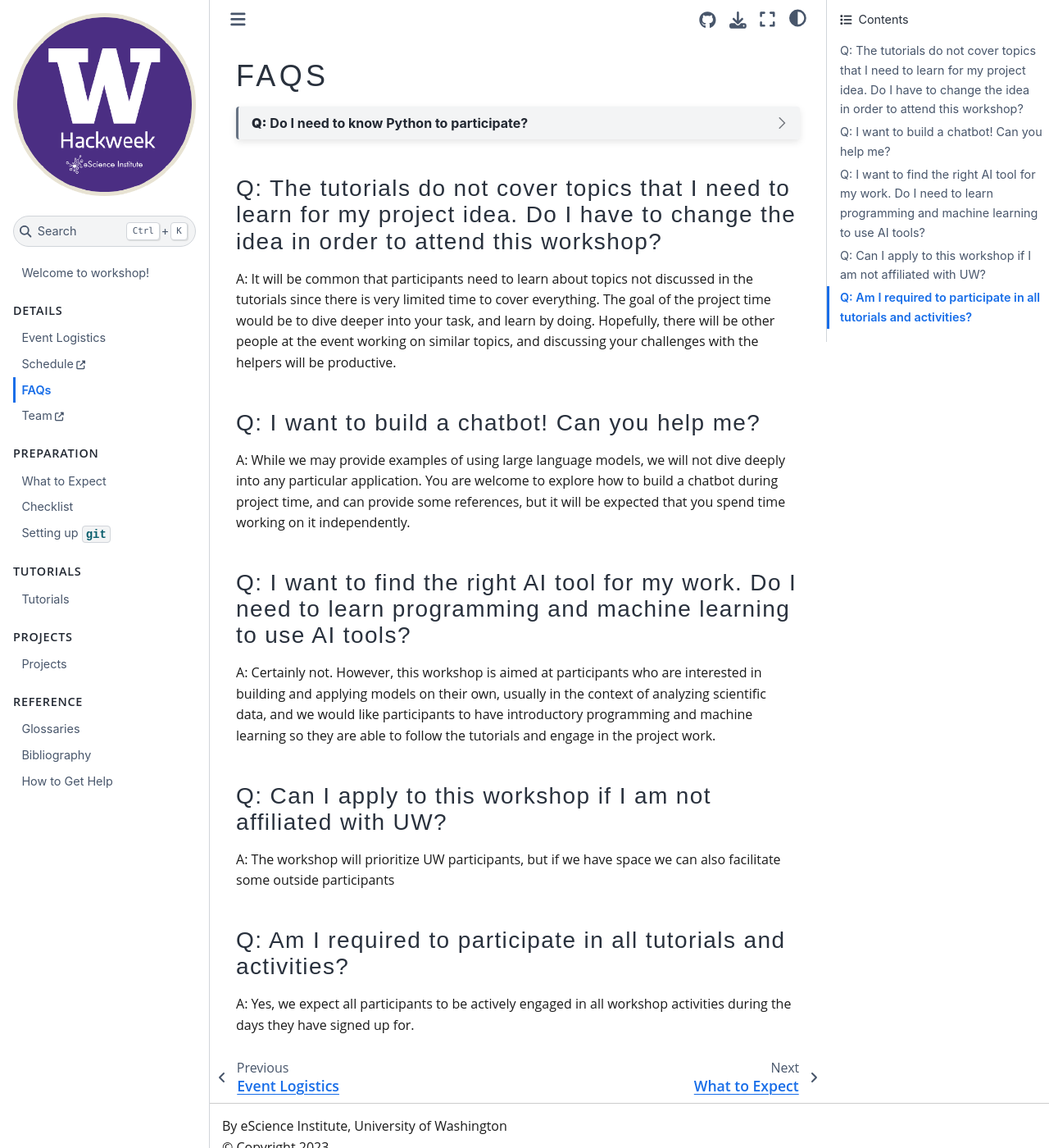
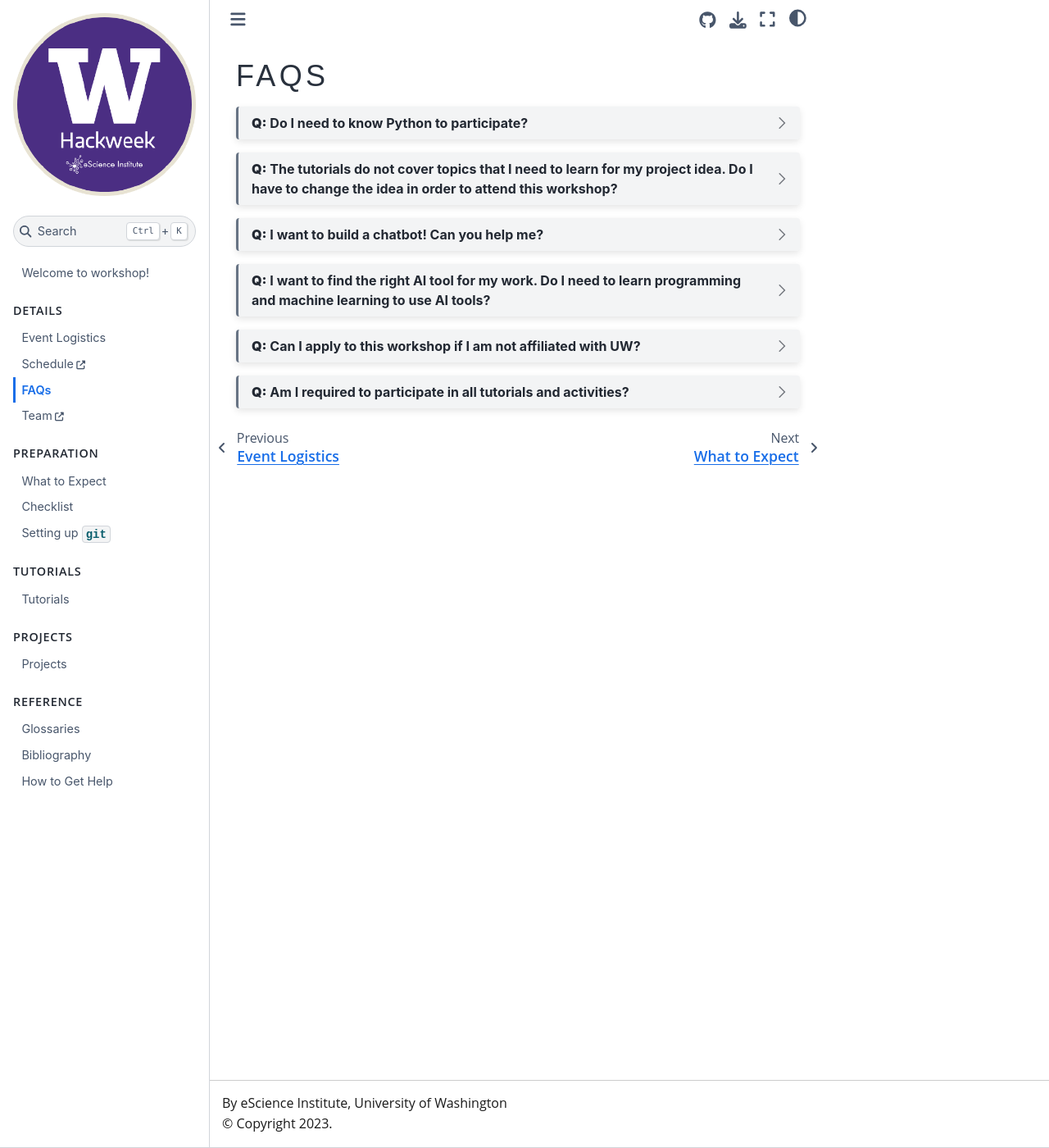
Before and after one commit to uwescience/ai-in-practice, a Jupyter Book: the page built from book/faq.md, in a window 1280 px wide and 1400 px high. Shown: the whole window at 82% size. Built offline with Jupyter Book 1.0.4 settings and Sphinx 7.4.7 and the Sphinx Book theme 1.1.4, drawn with Linux system fonts in a browser that asks for light colours; some web fonts are replaced; pages that are not in the unit, such as notebooks, are missing from menus; some of the changed lines change nothing that is shown.

Commit message:
make all FAQ admonitions

```diff
--- a/book/faq.md
+++ b/book/faq.md
@@ -6,17 +6,22 @@
 **A:** Since the tutorials will be in Python, we recommend participants to get acquanted with the Python syntax, so that they are able to follow the content. We recommend reviewing this introductory [Python programming lesson](https://swcarpentry.github.io/python-novice-gapminder/) before the workshop. You are welcome to use any programming language for project work but that would require finding suitable ML libraries.
 :::
 
-##### Q: The tutorials do not cover topics that I need to learn for my project idea. Do I have to change the idea in order to attend this workshop?
+:::{dropdown} **Q:** The tutorials do not cover topics that I need to learn for my project idea. Do I have to change the idea in order to attend this workshop?
 A: It will be common that participants need to learn about topics not discussed in the tutorials since there is very limited time to cover everything. The goal of the project time would be to dive deeper into your task, and learn by doing. Hopefully, there will be other people at the event working on similar topics, and discussing your challenges with the helpers will be productive.
+:::
 
-##### Q: I want to build a chatbot! Can you help me?
+:::{dropdown} **Q:** I want to build a chatbot! Can you help me?
 A:  While we may provide examples of using large language models, we will not dive deeply into any particular application. You are welcome to explore how to build a chatbot during project time, and can provide some references, but it will be expected that you spend time working on it independently.
+:::
 
-##### Q: I want to find the right AI tool for my work. Do I need to learn programming and machine learning to use AI tools?
+:::{dropdown} **Q:** I want to find the right AI tool for my work. Do I need to learn programming and machine learning to use AI tools?
 A: Certainly not. However, this workshop is aimed at participants who are interested in building and applying models on their own, usually in the context of analyzing scientific data, and we would like participants to have introductory programming and machine learning so they are able to follow the tutorials and engage in the project work.
+:::
 
-##### Q: Can I apply to this workshop if I am not affiliated with UW?
-A: The workshop will prioritize UW participants, but if we have space we can also facilitate some outside participants
+:::{dropdown} **Q:** Can I apply to this workshop if I am not affiliated with UW?
+A: The workshop will prioritize UW participants, but if we have space we can also facilitate some outside participants.
+:::
 
-##### Q: Am I required to participate in all tutorials and activities?
+:::{dropdown} **Q:** Am I required to participate in all tutorials and activities?
 A: Yes, we expect all participants to be actively engaged in all workshop activities during the days they have signed up for.
+:::
```
